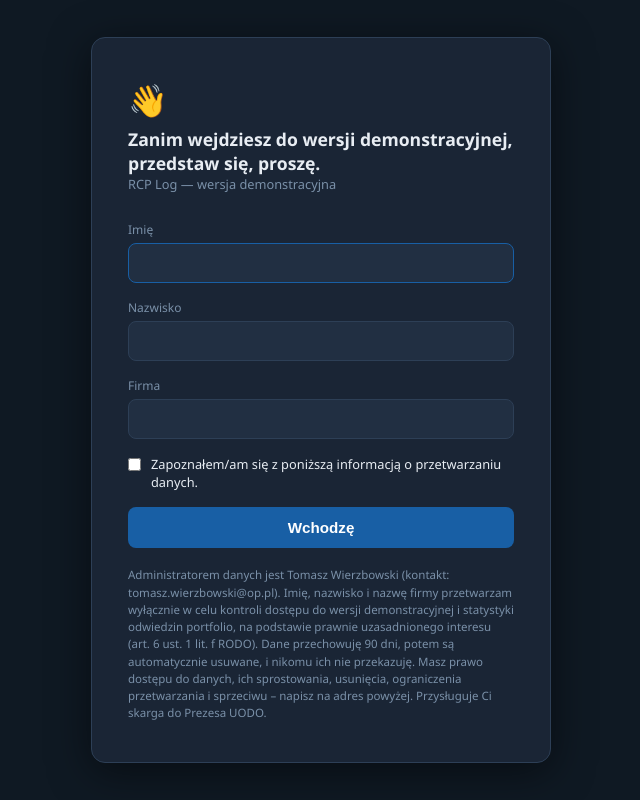
After one commit to TomaszWu14/rcp-log-public, a Flask app: template templates/wejscie.html in a window 1280 px wide. The commit adds this page. Shown: the whole page, without its empty margins (319-959 px from the left). Run offline with Flask 3, Linux system fonts and the light colour scheme; the template is opened without the code that fills it, so the values that code supplies are empty; parts of the project's set-up code (start-up, migrations or seed data) failed here and were passed over.

Commit message:
feat: bramka gosci wersji demonstracyjnej (przedstaw sie przed wejsciem)
Co-Authored-By: Claude Opus 5.5 <noreply@anthropic.com>
Claude-Session: https://claude.ai/code/session_01FKW1Aa4TTFHxRgZmwcBTU9

```diff
--- a/app.py
+++ b/app.py
@@ -12,7 +12,7 @@ import threading
 import time as time_module
 from contextlib import suppress
 from datetime import date, datetime, timedelta
-from io import BytesIO
+from io import BytesIO, StringIO
 from pathlib import Path
 
 import openpyxl
@@ -454,7 +454,7 @@ def csrf_token():
 app.jinja_env.globals["csrf_token"] = csrf_token
 
 # Formularze HTML i multipart z panelu; JSON API chroni SameSite=Lax i wymóg Content-Type: application/json
-CSRF_FORMS = {"admin_login", "admin_haslo", "adm_grafik_import"}
+CSRF_FORMS = {"admin_login", "admin_haslo", "adm_grafik_import", "wejscie"}
 
 @app.before_request
 def sprawdz_csrf():
@@ -1131,7 +1131,7 @@ def adm_korekta_wpisy(kid):
 @app.route("/admin/api/korekty/<int:kid>/nanies", methods=["POST"])
 def adm_korekta_nanies(kid):
     """Zmienia wybrany wpis w pliku dziennym i miesięcznym; korekta musi być zatwierdzona albo oczekiwać
-    (wtedy zostaje zatwierdzona). Ślad: korekta_info = KOREKTA#<nr>, wpis w audycie ze starą i nową wartością."""
+    (wtedy zostaja zatwierdzona). Ślad: korekta_info = KOREKTA#<nr>, wpis w audycie ze starą i nową wartością."""
     if not is_admin(): return jsonify({"error":"Brak dostępu"}), 401
     d = request.json or {}
     try:
@@ -1554,6 +1554,110 @@ def adm_grafik_porownanie():
 
 
 # ══════════════════════════════════════════════════════════════════════════════
+# BRAMKA GOŚCI DEMO (DEMO_VISITOR_GATE)
+# ══════════════════════════════════════════════════════════════════════════════
+# Miękka kontrola odwiedzin: pierwsza wizyta na stronach HTML (skaner, panel) wymaga przedstawienia się.
+# /api/*, pliki statyczne i /login nie są blokowane. Domyślnie włączona tylko w trybie demo.
+VISITOR_GATE = os.environ.get("DEMO_VISITOR_GATE", "1" if DEMO else "0").lower() in ("1", "true", "yes", "on")
+GOSCIE_FILE = DATA_DIR / "goscie.csv"
+GOSCIE_HEADERS = ["created_at", "imie", "nazwisko", "firma"]   # bez IP i user-agenta (minimalizacja danych)
+GOSCIE_RETENTION_DAYS, GOSCIE_SESSION_DAYS = 90, 30
+GATED_ENDPOINTS = {"index", "admin_panel", "admin_login"}
+
+def _pole_goscia(v):
+    """Pole formularza: tekst 2–100 znaków po przycięciu, bez znaków sterujących; inaczej None."""
+    v = _txt(v)
+    if not 2 <= len(v) <= 100 or any(ord(ch) < 32 or 0x7f <= ord(ch) < 0xa0 for ch in v):
+        return None
+    return v
+
+def _bezpieczny_next(v):
+    """Tylko ścieżka względna w tej aplikacji (bez //host, bez backslasha i znaków sterujących) — inaczej strona główna."""
+    if (isinstance(v, str) and v.startswith("/") and not v.startswith("//") and "\\" not in v
+            and all(ord(ch) >= 32 and ord(ch) != 127 for ch in v)):
+        return v
+    return "/"
+
+def read_goscie():
+    return read_csv_rows(GOSCIE_FILE)
+
+def zapisz_goscia(imie, nazwisko, firma, now=None):
+    """Dopisuje gościa i usuwa wpisy starsze niż 90 dni; zapis atomowy pod blokadą jak inne pliki."""
+    now = now or datetime.now()
+    granica = now - timedelta(days=GOSCIE_RETENTION_DAYS)
+    with _lock:
+        zostaja = []
+        for r in read_goscie():
+            try:
+                if datetime.fromisoformat(r.get("created_at", "")) >= granica: zostaja.append(r)
+            except ValueError: pass   # uszkodzony znacznik czasu = wpis do usunięcia
+        zostaja.append({"created_at": now.isoformat(timespec="seconds"), "imie": _csv_safe(imie),
+                        "nazwisko": _csv_safe(nazwisko), "firma": _csv_safe(firma)})
+        tmp = Path(str(GOSCIE_FILE) + ".tmp")
+        try:
+            with open(tmp, "w", newline="", encoding="utf-8-sig") as f:
+                w = csv.DictWriter(f, fieldnames=GOSCIE_HEADERS, delimiter=";", extrasaction="ignore")
+                w.writeheader()
+                w.writerows(zostaja)
+            os.replace(tmp, GOSCIE_FILE)
+        except BaseException:
+            tmp.unlink(missing_ok=True)
+            raise
+
+def _gosc_wpuszczony():
+    try:
+        return time_module.time() - float(session.get("gosc_ts", 0)) < GOSCIE_SESSION_DAYS * 86400
+    except (TypeError, ValueError):
+        return False
+
+@app.before_request
+def bramka_gosci():
+    if not VISITOR_GATE or request.method not in ("GET", "HEAD") or request.endpoint not in GATED_ENDPOINTS:
+        return
+    if _gosc_wpuszczony() or (is_admin() and not DEMO):   # w demo każdy jest "adminem", więc nie zwalnia z bramki
+        return
+    return redirect(url_for("wejscie", next=request.full_path.rstrip("?")))
+
+@app.route("/wejscie", methods=["GET", "POST"])
+def wejscie():
+    nast, err = _bezpieczny_next(request.values.get("next")), None
+    if not VISITOR_GATE:
+        return redirect(nast)
+    if request.method == "POST":
+        pola = [_pole_goscia(request.form.get(k)) for k in ("imie", "nazwisko", "firma")]
+        if request.form.get("www"):   # pułapka na boty (honeypot) — człowiek tego pola nie widzi
+            return "Odrzucono.", 400
+        if None in pola:
+            err = "Uzupełnij imię, nazwisko i firmę (2–100 znaków, bez znaków sterujących)."
+        elif not request.form.get("rodo"):
+            err = "Potwierdź zapoznanie się z informacją o przetwarzaniu danych."
+        else:
+            zapisz_goscia(*pola)
+            session.permanent = True
+            session["gosc_ts"] = time_module.time()
+            return redirect(nast)
+    return render_template("wejscie.html", error=err, next=nast, form=request.form), (400 if err else 200)
+
+def _widzi_goscow():
+    # W demo każdy odwiedzający jest automatycznie "adminem demo" — listy gości (dane osobowe) nie pokazujemy mu
+    return is_admin() and not (DEMO and session.get("admin_user") == "demo")
+
+@app.route("/admin/goscie")
+def adm_goscie():
+    if not _widzi_goscow(): return redirect(url_for("admin_login"))
+    return render_template("goscie.html", goscie=list(reversed(read_goscie())), dni=GOSCIE_RETENTION_DAYS)
+
+@app.route("/admin/goscie.csv")
+def adm_goscie_csv():
+    if not _widzi_goscow(): return redirect(url_for("admin_login"))
+    out = StringIO()
+    w = csv.DictWriter(out, fieldnames=GOSCIE_HEADERS, delimiter=";", extrasaction="ignore")
+    w.writeheader()
+    w.writerows({k: _csv_safe(v) for k, v in r.items()} for r in read_goscie())
+    buf = BytesIO(out.getvalue().encode("utf-8-sig"))
+    return send_file(buf, as_attachment=True, download_name="goscie.csv", mimetype="text/csv")
+
+# ══════════════════════════════════════════════════════════════════════════════
 # DEMO (RCP_DEMO=1)
 # ══════════════════════════════════════════════════════════════════════════════
 # Logowanie automatyczne, fikcyjne dane z demo_data.py odtwarzane co RCP_DEMO_RESET_MIN minut,
@@ -1574,7 +1678,7 @@ def demo_reset():
     import demo_data
     with _lock:
         for f in list(DATA_DIR.glob("*.csv")) + list(DATA_DIR.glob("*.json")):
-            f.unlink()
+            if f != GOSCIE_FILE: f.unlink()   # lista gości przeżywa reset danych demo (retencja 90 dni)
         save_strefy(DEFAULT_STREFY)
         save_config(DEFAULT_CONFIG)
         save_admins({"demo": {"hash": hash_pw(secrets.token_hex(16)), "must_change": False}})
--- a/templates/admin.html
+++ b/templates/admin.html
@@ -176,6 +176,7 @@ select option{background:var(--card2);}
     <a href="/admin/export/miesiac" class="btn btn-grey">⬇ CSV mies.</a>
     <a href="/admin/export/alerty"  class="btn btn-grey">⬇ Alerty</a>
     {% if not demo %}
+    <a href="/admin/goscie"         class="btn btn-grey">Goście</a>
     <a href="/admin/logout"         class="btn btn-red">Wyloguj</a>
     {% endif %}
   </div>
--- /dev/null
+++ b/templates/wejscie.html
@@ -0,0 +1,48 @@
+<!DOCTYPE html>
+<html lang="pl">
+<head>
+<meta charset="UTF-8">
+<meta name="viewport" content="width=device-width, initial-scale=1.0">
+<title>RCP Log — Demo</title>
+<style>
+* { box-sizing: border-box; margin: 0; padding: 0; }
+body { font-family: 'Segoe UI', Arial, sans-serif; background: #0f1923; color: #e8edf3; min-height: 100vh; display: flex; align-items: center; justify-content: center; }
+.card { background: #1a2535; border: 1px solid #2d3f56; border-radius: 14px; padding: 40px 36px; width: 100%; max-width: 460px; box-shadow: 0 8px 40px rgba(0,0,0,.5); }
+.logo { font-size: 2rem; margin-bottom: 6px; }
+h1 { font-size: 1.1rem; font-weight: 700; }
+.sub { font-size: .8rem; color: #7a90a8; margin-bottom: 28px; }
+label { display: block; font-size: .75rem; color: #7a90a8; margin-bottom: 5px; }
+input { width: 100%; padding: 11px 14px; background: #212f42; border: 1.5px solid #2d3f56; border-radius: 8px; color: #e8edf3; font-size: .9rem; outline: none; margin-bottom: 16px; }
+input:focus { border-color: #185FA5; }
+button[type=submit] { width: 100%; padding: 12px; background: #185FA5; border: none; border-radius: 8px; color: #fff; font-size: .95rem; font-weight: 700; cursor: pointer; }
+.error { background: rgba(192,57,43,.15); border: 1px solid rgba(192,57,43,.4); color: #e88; padding: 9px 12px; border-radius: 6px; font-size: .8rem; margin-bottom: 16px; }
+.back { display: block; text-align: center; margin-top: 14px; font-size: .78rem; color: #7a90a8; text-decoration: none; }
+.rodo { font-size: .72rem; color: #7a90a8; line-height: 1.5; margin-top: 18px; }
+.chk { display: flex; gap: 10px; align-items: flex-start; font-size: .8rem; color: #e8edf3; margin-bottom: 16px; }
+.chk input { width: auto; margin: 3px 0 0; }
+.hp { position: absolute; left: -9999px; height: 0; overflow: hidden; }
+</style>
+</head>
+<body>
+<div class="card">
+  <div class="logo">👋</div>
+  <h1>Zanim wejdziesz do wersji demonstracyjnej, przedstaw się, proszę.</h1>
+  <p class="sub">RCP Log — wersja demonstracyjna</p>
+  {% if error %}<div class="error" role="alert">{{ error }}</div>{% endif %}
+  <form method="post" action="/wejscie">
+    <input type="hidden" name="csrf" value="{{ csrf_token() }}">
+    <input type="hidden" name="next" value="{{ next }}">
+    <div class="hp" aria-hidden="true"><label>Nie wypełniaj <input type="text" name="www" tabindex="-1" autocomplete="off"></label></div>
+    <label for="imie">Imię</label>
+    <input id="imie" type="text" name="imie" required minlength="2" maxlength="100" autocomplete="given-name" value="{{ form.get('imie','') }}" autofocus>
+    <label for="nazwisko">Nazwisko</label>
+    <input id="nazwisko" type="text" name="nazwisko" required minlength="2" maxlength="100" autocomplete="family-name" value="{{ form.get('nazwisko','') }}">
+    <label for="firma">Firma</label>
+    <input id="firma" type="text" name="firma" required minlength="2" maxlength="100" autocomplete="organization" value="{{ form.get('firma','') }}">
+    <label class="chk"><input type="checkbox" name="rodo" value="1" required> Zapoznałem/am się z poniższą informacją o przetwarzaniu danych.</label>
+    <button type="submit">Wchodzę</button>
+  </form>
+  <p class="rodo">Administratorem danych jest Tomasz Wierzbowski (kontakt: tomasz.wierzbowski@op.pl). Imię, nazwisko i nazwę firmy przetwarzam wyłącznie w celu kontroli dostępu do wersji demonstracyjnej i statystyki odwiedzin portfolio, na podstawie prawnie uzasadnionego interesu (art. 6 ust. 1 lit. f RODO). Dane przechowuję 90 dni, potem są automatycznie usuwane, i nikomu ich nie przekazuję. Masz prawo dostępu do danych, ich sprostowania, usunięcia, ograniczenia przetwarzania i sprzeciwu – napisz na adres powyżej. Przysługuje Ci skarga do Prezesa UODO.</p>
+</div>
+</body>
+</html>
```
Also changed, not shown: templates/goscie.html (added, +39 -0 lines), tests/test_bramka_gosci.py (added, +113 -0 lines), CHANGELOG.md, README.md.
